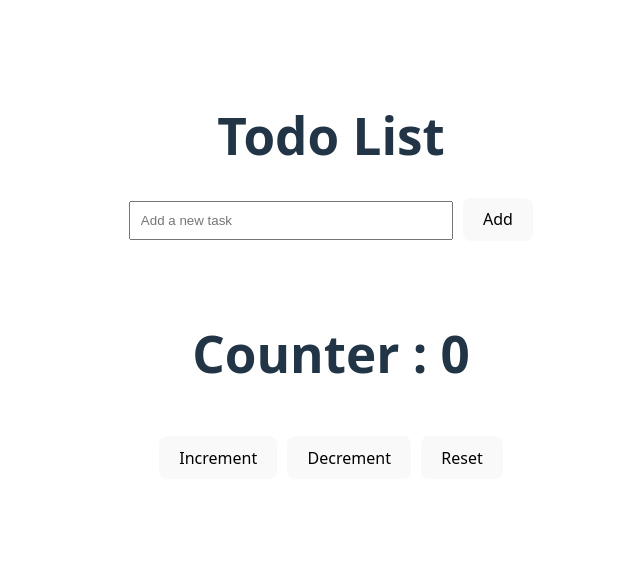
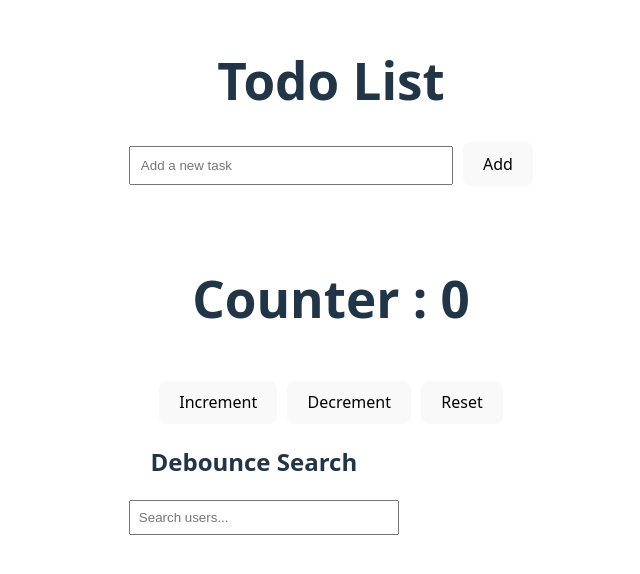
Before and after one commit to amangulia4610/react-practice, a React (Vite) app in the folder react-practice/: page / in a window 1280 px wide. Shown: the part 124-698 px from the top of the page, without its empty margins (309-949 px from the left). Built offline with nearby package versions, Linux system fonts and the light colour scheme.

Commit message:
Add Debounce component for user search suggestions and integrate it into App

```diff
--- a/react-practice/src/App.jsx
+++ b/react-practice/src/App.jsx
@@ -3,12 +3,16 @@ import Nav from './components/nav'
 import Todo from './components/todo'
 import Counter from './components/counter'
 import './App.css'
+import Debounce from './components/debounce'
 
 function App() {
+    const users = ['Alice', 'Bob', 'Charlie', 'David'];
  return(
   <>
   <Todo />
   <Counter />
+      <Debounce users={users} />
+
   </>
  )
 }
--- /dev/null
+++ b/react-practice/src/components/debounce.jsx
@@ -0,0 +1,108 @@
+import React, { useState, useRef } from 'react';
+
+// ============================
+// Debounce Component
+// ============================
+//Create a simple search box component that will take in a list of users and provide suggestions as the user types.
+// Add debounce of 300 milliseconds before triggering the suggestions.
+
+//The suggestions should only be shown when the user types something in the input.
+//When the user selects one of the suggestions, it should populate the input box.
+
+const Debounce = ({ users }) => {
+  // ----------------------------
+  // 1. State and References
+  // ----------------------------
+  const [query, setQuery] = useState('');
+  const [filteredUsers, setFilteredUsers] = useState([]);
+  const [showDropdown, setShowDropdown] = useState(false);
+  const debounceRef = useRef(null);
+
+  // ----------------------------
+  // 2. Handle Input Change
+  // ----------------------------
+  const handleInputChange = (e) => {
+    const value = e.target.value;
+    setQuery(value);
+    setShowDropdown(true);
+
+    // Debounce previous input
+    if (debounceRef.current) {
+      clearTimeout(debounceRef.current);
+    }
+
+    // Delay the filtering by 300ms
+    debounceRef.current = setTimeout(() => {
+      if (value.trim() === '') {
+        setFilteredUsers([]);
+        return;
+      }
+
+      const lowerQuery = value.toLowerCase();
+      const matches = users.filter((user) =>
+        user.toLowerCase().includes(lowerQuery)
+      );
+
+      setFilteredUsers(matches);
+    }, 300);
+  };
+
+  // ----------------------------
+  // 3. Handle User Selection
+  // ----------------------------
+  const handleSelect = (user) => {
+    setQuery(user);
+    setShowDropdown(false);
+  };
+
+  // ----------------------------
+  // 4. Render Component
+  // ----------------------------
+  return (
+
+    <div style={{ position: 'relative', width: '250px' }}>
+        <h2>Debounce Search</h2>
+      <input
+        type="text"
+        placeholder="Search users..."
+        value={query}
+        onChange={handleInputChange}
+        style={{ width: '100%', padding: '8px' }}
+      />
+
+      {showDropdown && filteredUsers.length > 0 && (
+        <ul
+          style={{
+            listStyle: 'none',
+            margin: 0,
+            padding: '5px',
+            border: '1px solid #ccc',
+            position: 'absolute',
+            top: '100%',
+            color: '#333',
+            width: '100%',
+            background: 'white',
+            zIndex: 1,
+            boxShadow: '0 2px 8px rgba(0,0,0,0.1)',
+          }}
+        >
+          {filteredUsers.map((user) => (
+            <li
+              key={user}
+              onClick={() => handleSelect(user)}
+              style={{
+                padding: '5px 8px',
+                cursor: 'pointer',
+                borderBottom: '1px solid #eee',
+              }}
+            >
+              {user}
+            </li>
+          ))}
+        </ul>
+      )}
+    </div>
+  );
+};
+
+export default Debounce;
```
